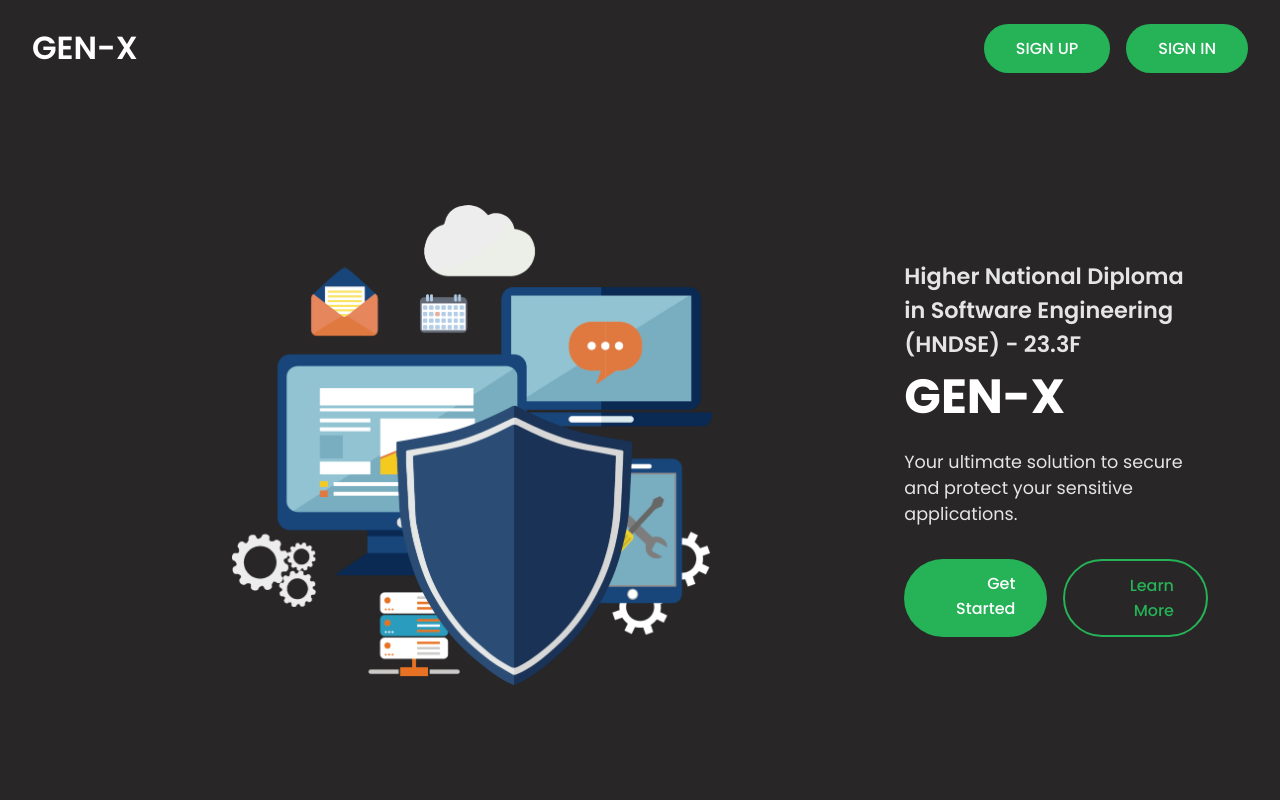
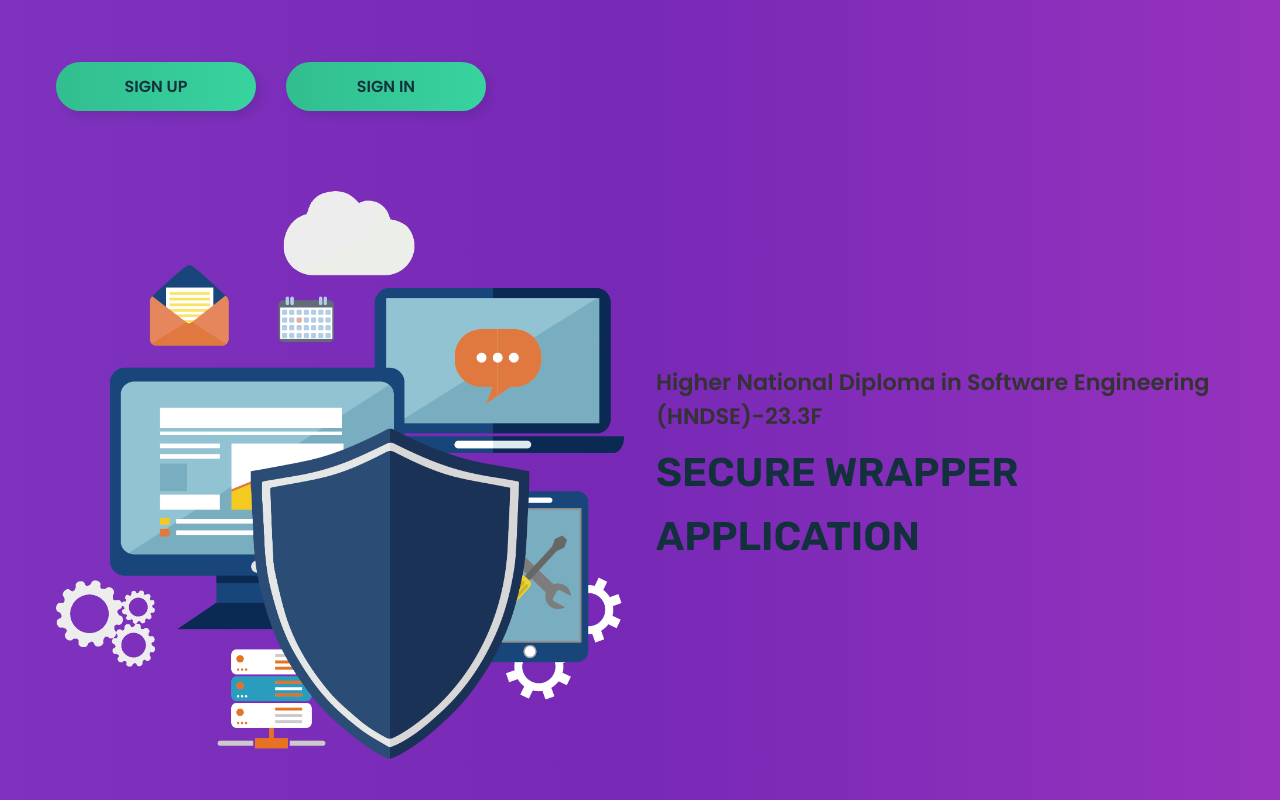
Before and after one commit to DanupaSangeeth/backend_for_hostted, a React (Create React App) app in the folder client/: page / in a window 1280 px wide. Built offline with nearby package versions, Linux system fonts and the light colour scheme.

Commit message:
50th commit

```diff
--- a/client/src/components/LandingPage/LandingPage.css
+++ b/client/src/components/LandingPage/LandingPage.css
@@ -1,84 +1,70 @@
-@import url('https://fonts.googleapis.com/css2?family=Poppins:wght@300;400;500;600;700&display=swap');
+@import url("https://fonts.googleapis.com/css2?family=Poppins:ital,wght@0,100;0,200;0,300;0,400;0,500;0,600;0,700;0,800;0,900;1,100;1,200;1,300;1,400;1,500;1,600;1,700;1,800;1,900&family=Rubik:ital,wght@0,300..900;1,300..900&display=swap");
 
 :root {
-  --primary-color: #282626;
-  --secondary-color: #751a07;
-  --accent-color: #26b257; /* Bright green accent */
-  --hover-color: #1ed760; /* Hover state for buttons */
-  --text-light: #ffffff;
-  --text-dark: #e5e5e5;
+  --primary-color: #f1eee9;
+  --secondary-color: #f54725;
+  --tertiary-color: #f9d678;
+  --text-dark: #13313c;
+  --text-light: #475569;
+  --white: #ffffff;
   --max-width: 1200px;
-  --header-font: 'Poppins', sans-serif;
+  --header-font: "Rubik", sans-serif;
 }
 
 * {
   padding: 0;
   margin: 0;
   box-sizing: border-box;
-  font-family: var(--header-font);
-}
-
-.landingpage {
-  background-color: var(--primary-color);
-  height: 100vh;
-  display: flex;
-  flex-direction: column;
-  justify-content: space-between;
-  overflow-y: auto;
-}
-
-.navbar {
-  display: flex;
-  justify-content: space-between;
-  padding: 1.5rem 2rem;
-  background-color: var(--primary-color);
-}
-
-.nav__logo a {
-  font-size: 2rem;
-  font-weight: 600;
-  color: var(--text-light);
-}
-
-.nav__btns {
-  display: flex;
-  gap: 1rem;
-}
-
-.nav__btns .lbtn {
-  padding: 0.75rem 2rem;
-  font-size: 1rem;
-  font-weight: 500;
-  background-color: var(--accent-color);
-  color: var(--text-light);
-  border: none;
-  border-radius: 5rem;
-  cursor: pointer;
-  transition: all 0.3s ease-in-out;
-}
-
-.nav__btns .lbtn:hover {
-  background-color: var(--hover-color);
 }
 
 .section__container {
   max-width: var(--max-width);
   margin: auto;
-  padding: 2rem;
+  padding: 5rem 1rem;
+}
+
+.car1 {
+  display: block;
+  max-width: 100%;
+  height: auto;
+}
+
+.landingpage{
+    background-image: linear-gradient(to right, #7f32be, #7729b6, #9632be);
+    height: 100vh;
+    overflow-y: auto;
+}
+
+.nav__logo a {
   display: flex;
   align-items: center;
-  justify-content: space-between;
+  font-size: 1.5rem;
+  font-weight: 600;
+  color: var(--white);
 }
 
+.nav__logo a span {
+  padding: 3px 7px;
+  margin-inline: 5px;
+  font-size: 1rem;
+  background-color: var(--secondary-color);
+  border-radius: 100%;
+}
+
+
 .header__container {
-  display: flex;
-  flex-direction: column;
+  display: grid;
   gap: 2rem;
 }
 
 .header__image img {
-  max-width: 60%;
-  height: auto;
+  margin-inline: auto;
+  width: 100%;
+  max-width: 100%;
+}
+
+.car1 {
+  width: 100%;
 }
 
 .header__content {
@@ -86,60 +72,130 @@
 }
 
 .header__content h2 {
+  margin-bottom: 0.5rem;
   font-size: 1.4rem;
   font-weight: 600;
+  color: var (--text-dark);
+}
+
+.header__content h1 {
+  margin-bottom: 1rem;
+  font-size: 40px;
+  font-weight: 600;
+  font-family: var(--header-font);
+  line-height: 4rem;
   color: var(--text-dark);
 }
 
-.header__content h1 {
-  font-size: 3rem;
-  font-weight: 700;
-  color: var(--text-light);
-  margin-bottom: 1rem;
-}
-
-.lpara {
-  font-size: 1.1rem;
-  color: var(--text-dark);
-  margin-bottom: 2rem;
+.lpara{
+  margin-bottom: 20px;
+  font-size: 1.2rem;
+  font-weight: 500;
+  line-height: 1.75rem;
+  color: #2d3542;
 }
 
 .header__btns {
   display: flex;
+  align-items: center;
   justify-content: center;
   gap: 1rem;
 }
 
-.header__btn {
-  padding: 0.75rem 2rem;
-  font-size: 1rem;
-  font-weight: 500;
-  color: var(--text-light);
-  background-color: var(--accent-color);
-  border: none;
-  border-radius: 5rem;
-  cursor: pointer;
-  transition: background-color 0.3s ease;
+.header__btns img {
+  max-width: 150px;
+  border-radius: 5px;
 }
-
-.header__btn--outline {
-  background-color: transparent;
-  border: 2px solid var(--accent-color);
-  color: var(--accent-color);
-}
-
-.header__btn--outline:hover {
-  background-color: var(--accent-color);
-  color: var(--text-light);
-}
-
-.header__btn:hover {
-  background-color: var(--hover-color);
-}
+.nav__btns .lbtn {
+    display: inline-flex;
+    justify-content: center;
+    align-items: center;
+    padding: 0.75rem 2rem;
+    width: 200px;
+    outline: none;
+    border: none;
+    font-size: 1rem;
+    font-weight: 600;
+    white-space: nowrap;
+    color: var(--text-dark);
+    background-image: linear-gradient(to right, #32be8f, #38d39f, #32be8f);
+    background-size: 200%;
+    border-radius: 5rem;
+    box-shadow: 5px 5px 10px rgba(0, 0, 0, 0.1);
+    transition: 0.3s;
+    cursor: pointer;
+    margin-right: 30px;
+    margin-top: 30px;
+  }
 
 @media (min-width: 768px) {
+  nav {
+    position: static;
+    padding-block: 2rem 0;
+    padding-inline: 1rem;
+    max-width: var(--max-width);
+    margin-inline: auto;
+    display: flex;
+    align-items: center;
+    justify-content: space-between;
+    gap: 2rem;
+  }
+
+  .nav__header {
+    flex: 1;
+    padding: 0;
+    background-color: transparent;
+  }
+
+  .nav__logo a {
+    font-size: 2rem;
+    color: var(--text-dark);
+  }
+
+  .nav__logo a span {
+    padding: 6px 9px;
+    color: var(--white);
+  }
+
+
+  .nav__btns {
+    display: flex;
+    flex: 1;
+  }
+
+  .nav__btns .lbtn {
+    display: inline-flex;
+    justify-content: center;
+    align-items: center;
+    padding: 0.75rem 2rem;
+    width: 200px;
+    outline: none;
+    border: none;
+    font-size: 1rem;
+    font-weight: 600;
+    white-space: nowrap;
+    color: var(--text-dark);
+    background-color: var(--tertiary-color);
+    border-radius: 5rem;
+    box-shadow: 5px 5px 10px rgba(0, 0, 0, 0.1);
+    transition: 0.3s;
+    cursor: pointer;
+    margin-right: 30px;
+  }
+
+  .nav__btns .lbtn:hover {
+    color: var(--white);
+    background-color: var(--secondary-color);
+    background-position: right;
+  }
+
   .header__container {
-    flex-direction: row;
+    grid-template-columns: repeat(2, 1fr);
+    align-items: center;
+  }
+
+  .header__image img {
+    width: 800px;
   }
 
   .header__content {
@@ -150,3 +206,6 @@
     justify-content: flex-start;
   }
 }
+.input::placeholder {
+  color: #000000;
+}
--- a/client/src/components/LandingPage/LandingPage.js
+++ b/client/src/components/LandingPage/LandingPage.js
@@ -1,17 +1,14 @@
 import React from 'react';
 import './LandingPage.css';
-import background from '../../assets/bg.png';
+import background from '../../assets/bg.png'
 
 const LandingPage = () => {
   return (
-    <div className="landingpage">
-      <nav className="navbar">
-        <div className="nav__logo">
-          <a href="/">GEN-X</a>
-        </div>
+    <div className='landingpage'>
+      <nav>
         <div className="nav__btns">
-          <a href="/signup" className="lbtn">SIGN UP</a>
-          <a href="/signin" className="lbtn">SIGN IN</a>
+          <a href='/signup' className="lbtn">SIGN UP</a>
+          <a href='/signin' className="lbtn">SIGN IN</a>
         </div>
       </nav>
 
@@ -20,13 +17,8 @@ const LandingPage = () => {
           <img className="car1" src={background} alt="header" />
         </div>
         <div className="header__content">
-          <h2>Higher National Diploma in Software Engineering (HNDSE) - 23.3F</h2>
-          <h1>GEN-X</h1>
-          <p className="lpara">Your ultimate solution to secure and protect your sensitive applications.</p>
-          <div className="header__btns">
-            <a href="/signup" className="header__btn">Get Started</a>
-            <a href="/learnmore" className="header__btn header__btn--outline">Learn More</a>
-          </div>
+          <h2> Higher National Diploma in Software Engineering (HNDSE)-23.3F</h2>
+          <h1>SECURE WRAPPER APPLICATION </h1>
         </div>
       </header>
     </div>
```
